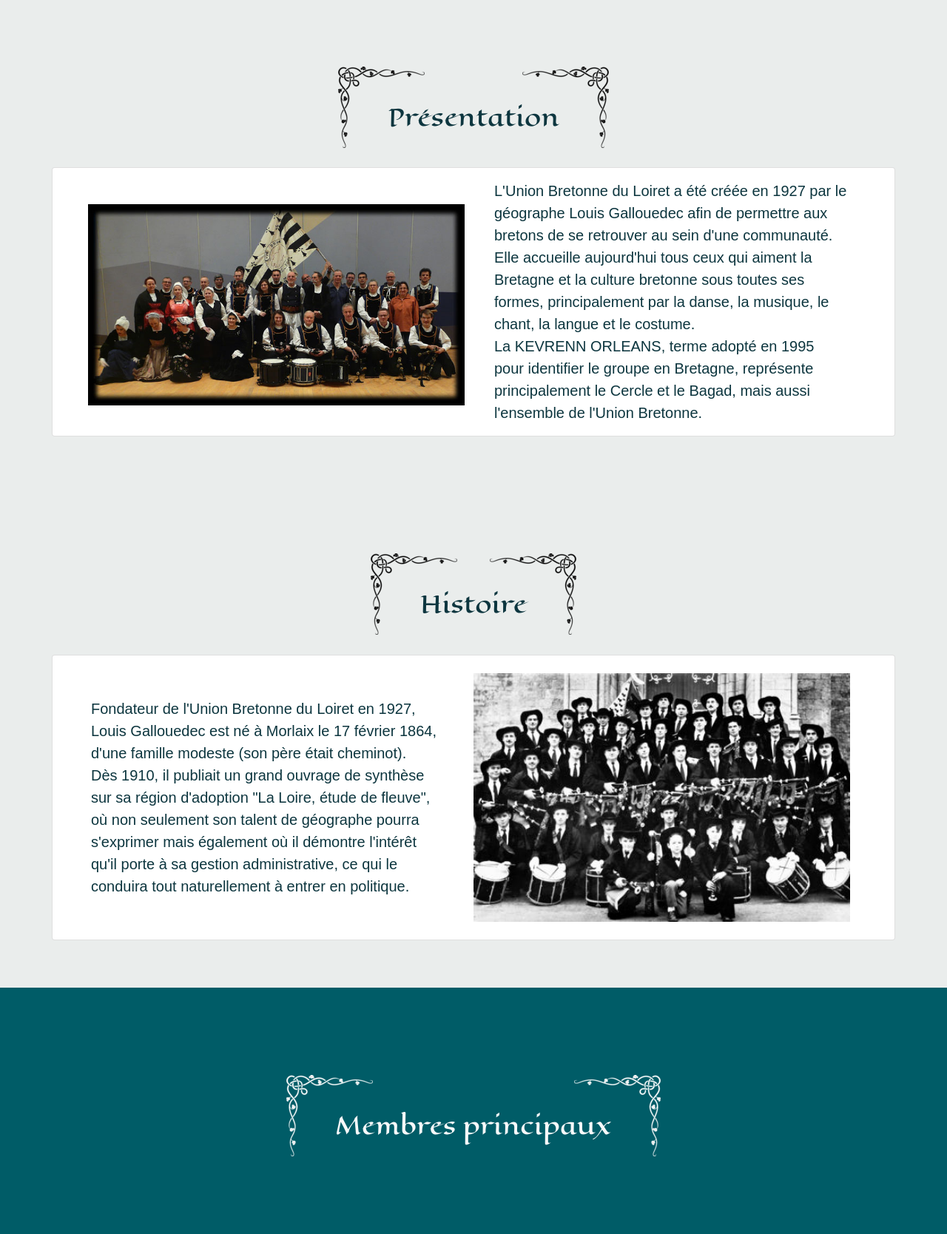
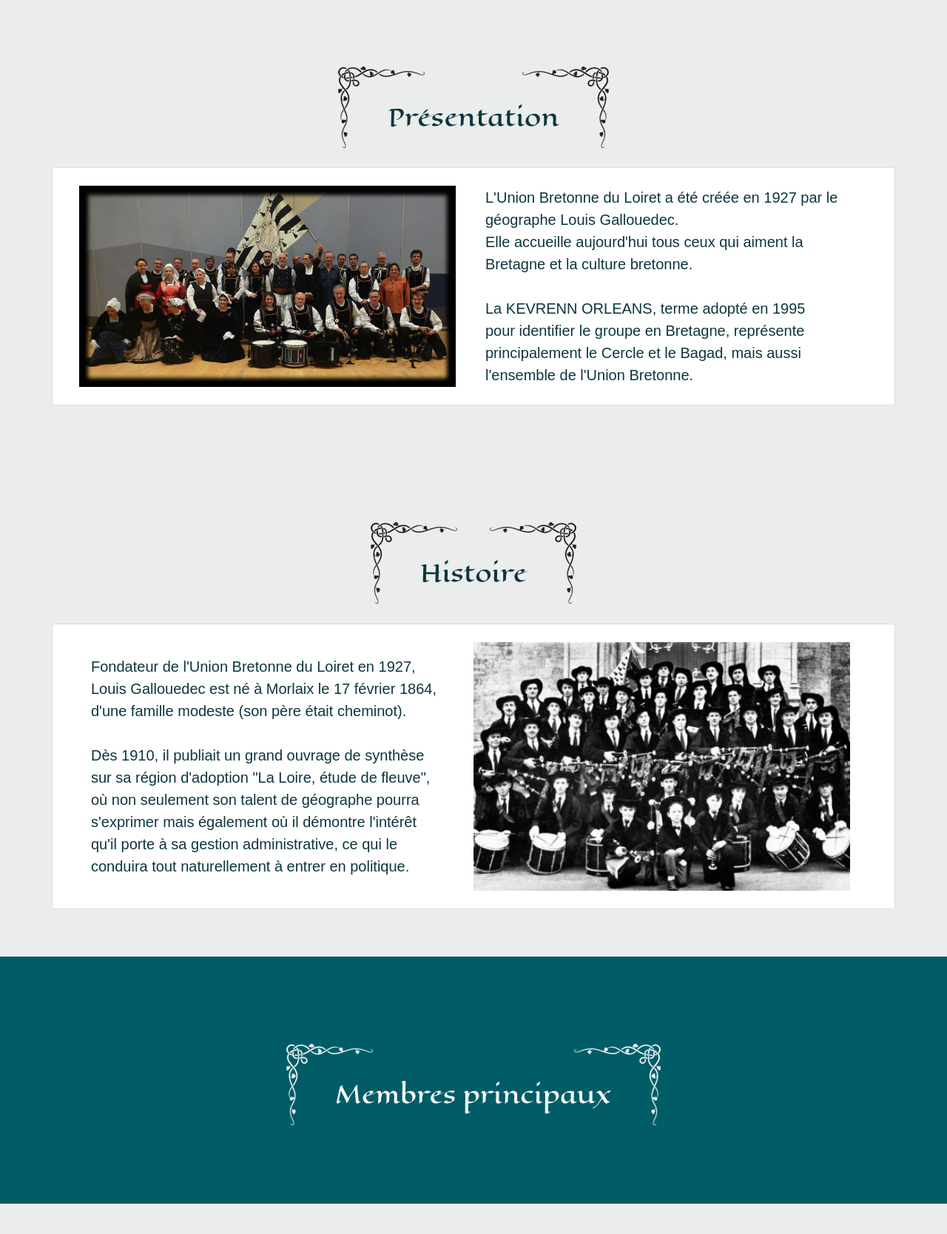
Before and after one commit to WildCodeSchool/2022-03-php-orleans-project-kevrenn, a PHP site: template src/View/Home/index.html.twig in a window 1280 px wide. Shown: the part 715-2383 px from the top of the page at 74% size. Run offline with PHP 8.4, Linux system fonts and the light colour scheme; the template is opened without the code that fills it, so the values that code supplies are empty; some libraries are stand-ins or nearby versions.

Commit message:
fix presentation

```diff
--- a/src/View/Home/_presentation-history.html.twig
+++ b/src/View/Home/_presentation-history.html.twig
@@ -3,14 +3,15 @@
 	<h2 class="card-title">Présentation</h2>
 
 	<div class="card container">
-		<div class="row container flex-row justify-content-center align-items-center m-auto">
-			<img src="/assets/images/presentation.jpg" class="col-lg-6 mt-2" alt="groupe Kevrenn">
+		<div class="row container flex-row justify-content-center align-items-center">
+			<img src="/assets/images/presentation.jpg" class="col-lg-6 my-4" alt="groupe Kevrenn">
 			<div class="col-lg-6">
 				<div class="card-body">
 					<p class="card-text">
-						L'Union Bretonne du Loiret a été créée en 1927 par le géographe Louis Gallouedec afin de permettre aux bretons de se retrouver au sein d'une communauté.
+						L'Union Bretonne du Loiret a été créée en 1927 par le géographe Louis Gallouedec.
 						<br>
-						Elle accueille aujourd'hui tous ceux qui aiment la Bretagne et la culture bretonne sous toutes ses formes, principalement par la danse, la musique, le chant, la langue et le costume.
+						Elle accueille aujourd'hui tous ceux qui aiment la Bretagne et la culture bretonne.
+						<br>
 						<br>
 						La KEVRENN ORLEANS, terme adopté en 1995 pour identifier le groupe en Bretagne, représente principalement le Cercle et le Bagad, mais aussi l'ensemble de l'Union Bretonne.
 					</p>
@@ -31,11 +32,12 @@
 					<p class="card-text">
 						Fondateur de l'Union Bretonne du Loiret en 1927, Louis Gallouedec est né à Morlaix le 17 février 1864, d'une famille modeste (son père était cheminot).
 						<br>
+						<br>
 						Dès 1910, il publiait un grand ouvrage de synthèse sur sa région d'adoption "La Loire, étude de fleuve", où non seulement son talent de géographe pourra s'exprimer mais également où il démontre l'intérêt qu'il porte à sa gestion administrative, ce qui le conduira tout naturellement à entrer en politique.
 					</p>
 				</div>
 			</div>
-			<img src="/assets/images/histoire.jpg" class="col-lg-6 mt-4 mb-4" alt="création Kevrenn">
+			<img src="/assets/images/histoire.jpg" class="col-lg-6 my-4" alt="création Kevrenn">
 
 		</div>
 	</div>
```
